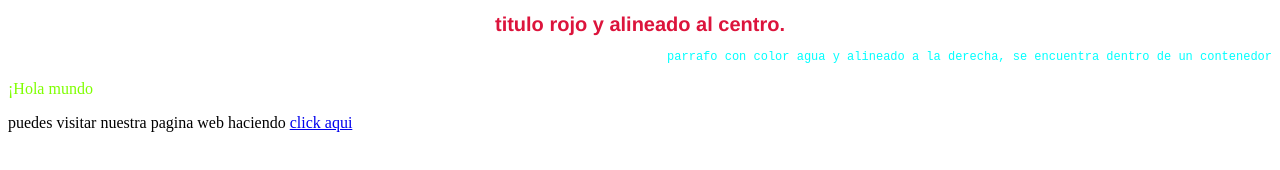
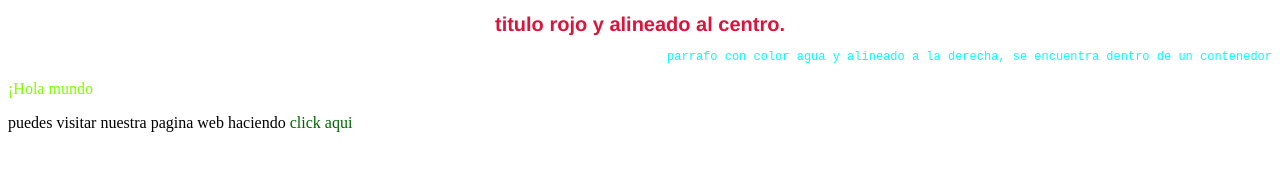
Before and after one commit to luis15951/sesion9, a plain HTML site: page index.html in a window 1280 px wide. Drawn offline with Linux system fonts and the light colour scheme.

Commit message:
nuevos cambios

```diff
--- a/index.html
+++ b/index.html
@@ -21,6 +21,10 @@
         text-align: justify;
         color: chartreuse;
      }
+     a[target="_blank"]{
+           color: darkgreen;
+           text-decoration: none
+     }
     </style>
 </head>
 <body>
@@ -29,6 +33,6 @@
         <p>parrafo con color agua y alineado a la derecha, se encuentra dentro de un contenedor</p>
     </div>
     <p id="para1">¡Hola mundo</p>
-    <p>puedes visitar nuestra pagina web haciendo <a href="https://codepen.io/pen/?editors=1000">click aqui</a></p>
+    <p>puedes visitar nuestra pagina web haciendo <a href="https://codepen.io/pen/?editors=1000" target="_blank">click aqui</a></p>
 </body>
 </html>
```
